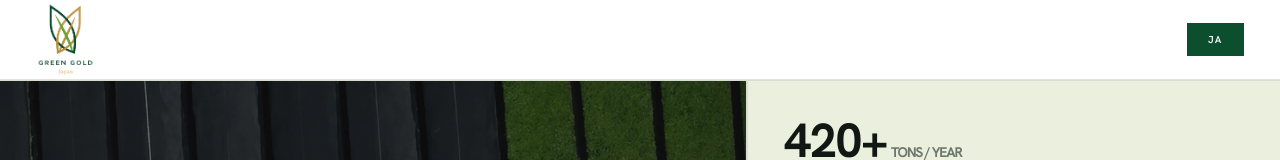
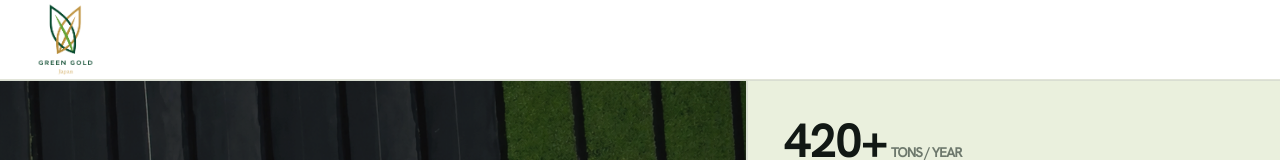
Before and after one commit to coratina2/greengoldjapan, a React (Vite) app: page / in a window 1280 px wide. Shown: the top 160 px of the page. Built offline with nearby package versions, Linux system fonts and the light colour scheme.

Commit message:
Remove header JA switch button while preserving layout balance

```diff
--- a/src/App.tsx
+++ b/src/App.tsx
@@ -239,9 +239,7 @@ export default function App() {
             </div>
           </div>
           <div className="flex items-center gap-4">
-            <button className="bg-[var(--primary-green)] hover:bg-[var(--primary-green-hover)] text-[var(--white)] px-5 py-2 text-[10px] uppercase tracking-[0.16em] font-semibold border border-[var(--primary-green)] transition-colors">
-              JA
-            </button>
+            <div className="w-[66px] h-[32px]" aria-hidden="true" />
           </div>
         </header>
 
```
